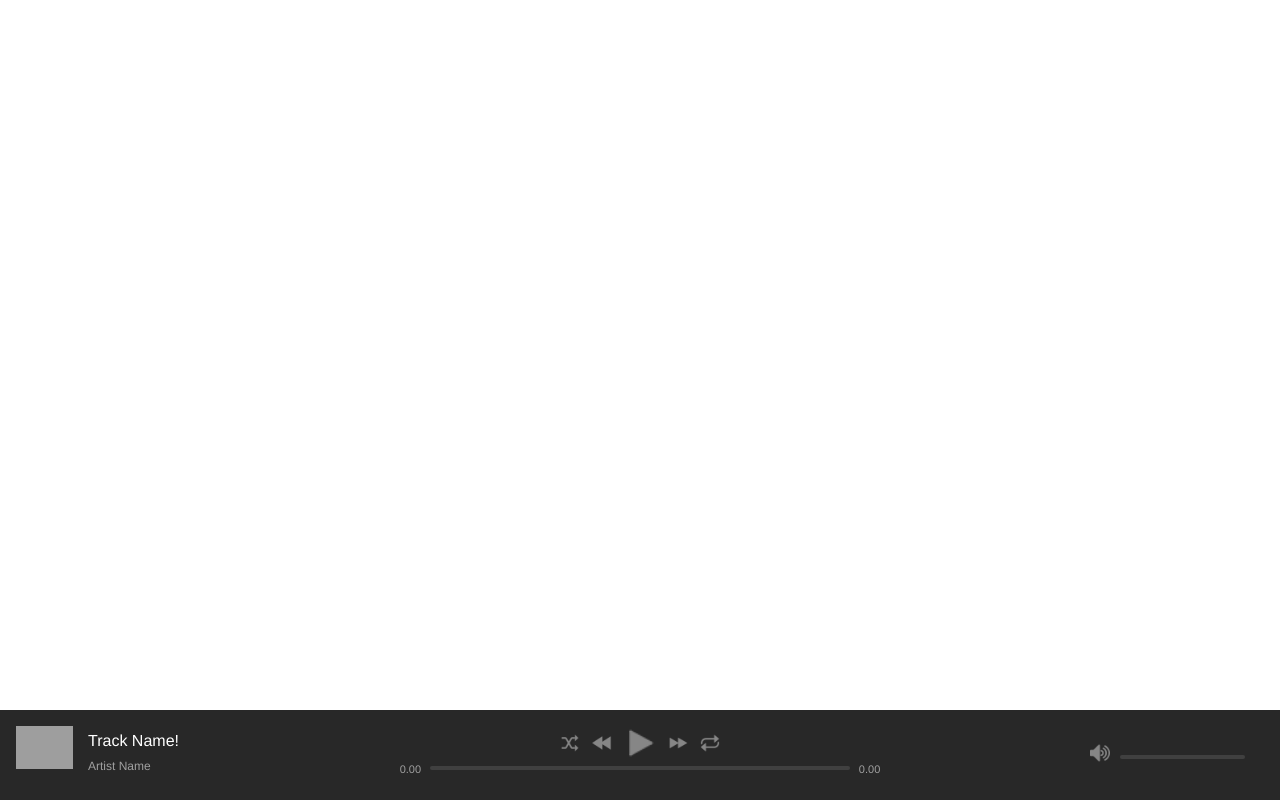
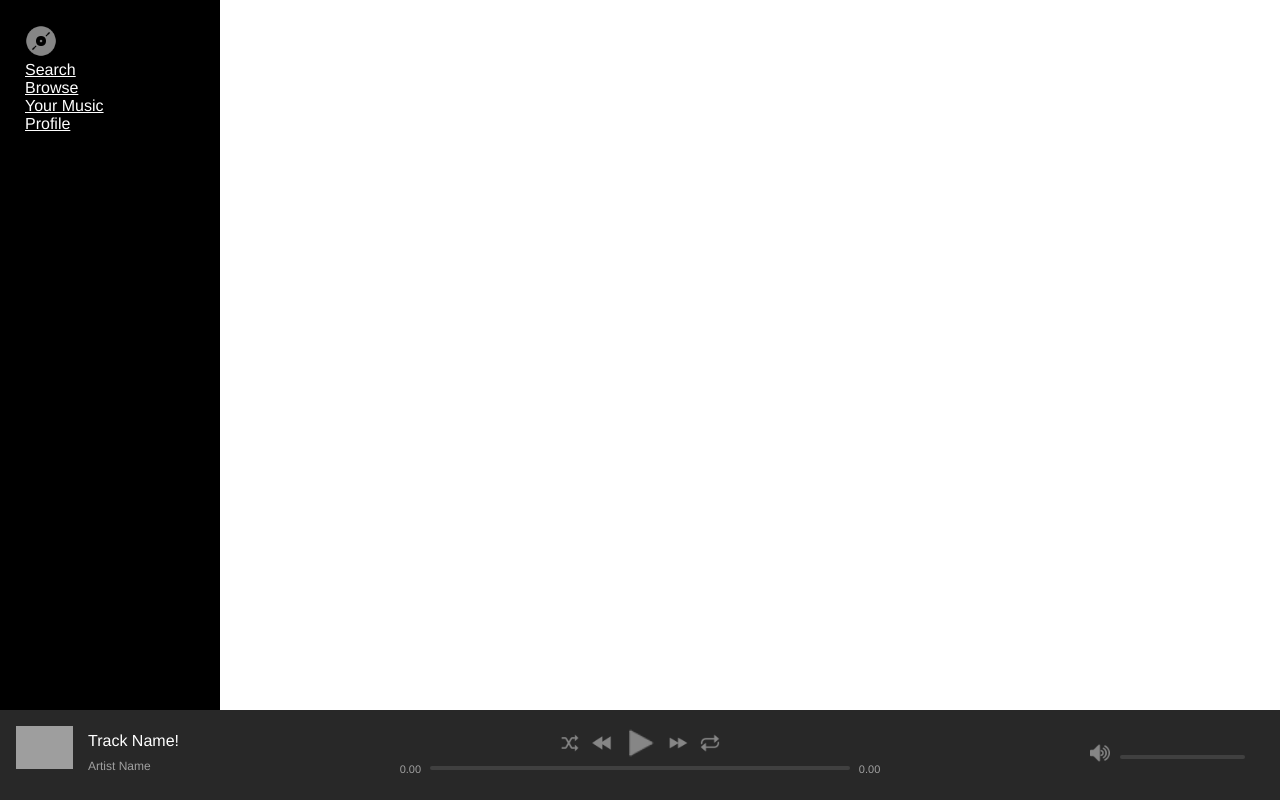
Before and after one commit to freya-cmd/IntoroKyoku, a PHP site: page / in a window 1280 px wide. Run offline with PHP 8.4, Linux system fonts and the light colour scheme; the visitor is signed in with stand-in values (Sample User, id 1); grey boxes are pictures that could not be loaded.

Commit message:
add nav items

```diff
--- a/assets/css/index.css
+++ b/assets/css/index.css
@@ -145,3 +145,28 @@ text-align: center;
 .volumeBar .progressBar {
 width: 125px;
 }
+
+#topContainer {
+    min-height: 100%;
+    width: 100%;
+}
+
+#navBarContainer {
+    background-color: #000;
+    width: 220px;
+    height: 100vh;
+    position: fixed;
+    top: 0;
+    left: 0;
+
+}
+
+.navBar {
+    padding: 25px;
+    display: flex;
+    flex-direction: column;
+    -ms-flex-direction: column;
+}
+.logo img {
+    width: 32px;
+}
--- a/index.php
+++ b/index.php
@@ -25,7 +25,48 @@
 
 <body>
 
-<div id="mainContainer">
+    <div id="mainContainer">
+
+
+        <div id="topContainer">
+
+            <div id="navBarContainer">
+                    <nav class="navBar">
+
+                        <a href="index.php" class="logo">
+                            <img src="assets/images/home.png" alt="home">
+                            </a>
+
+                            <div class="group">
+                                <div class="navItem">
+                                    <a href="search.php" class="navItemLink">Search</a>
+                                </div>
+
+                            </div>
+
+                            <div class="group">
+
+                            <div class="navItem">
+                                    <a href="browse.php" class="navItemLink">Browse</a>
+                                </div>
+
+                                <div class="navItem">
+                                    <a href="yourMusic.php" class="navItemLink">Your Music</a>
+                                </div>
+
+                                <div class="navItem">
+                                    <a href="profile.php" class="navItemLink">Profile</a>
+                                </div>
+
+
+                                </div>
+
+
+                        </nav>
+                </div>
+
+            </div>
+
 
 <div id="nowPlayingBarContainer">
     <div id="nowPlayingBar">
```
Also changed, not shown: assets/images/home.png (added).
